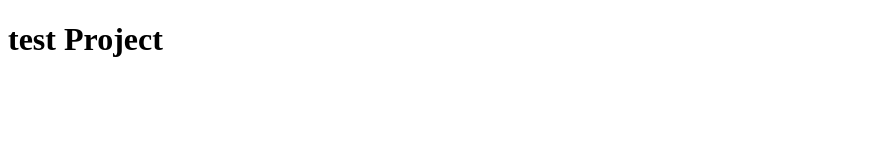
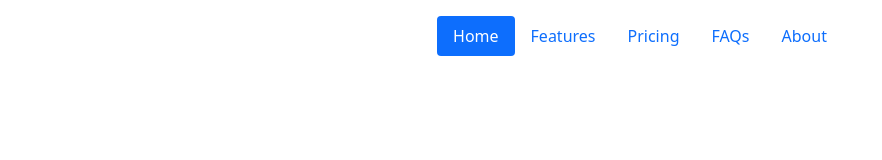
Before and after one commit to chalithalaksahan/Testing, a plain HTML site: page index.html in a window 1280 px wide. Shown: the whole page, without its empty margins (0-882 px from the left). Drawn offline with nearby package versions, Linux system fonts and the light colour scheme.

Commit message:
add Navbar

```diff
--- a/index.html
+++ b/index.html
@@ -1,11 +1,31 @@
 <!DOCTYPE html>
 <html lang="en">
+
 <head>
     <meta charset="UTF-8">
     <meta name="viewport" content="width=device-width, initial-scale=1.0">
     <title>Document</title>
+    <link href="https://cdn.jsdelivr.net/npm/bootstrap@5.0.2/dist/css/bootstrap.min.css" rel="stylesheet"
+        integrity="sha384-EVSTQN3/azprG1Anm3QDgpJLIm9Nao0Yz1ztcQTwFspd3yD65VohhpuuCOmLASjC" crossorigin="anonymous">
 </head>
+
 <body>
-    <h1>test Project</h1>
+    <!-- Navbar -->
+    <div class="container">
+    <header class="d-flex justify-content-center py-3">
+      <ul class="nav nav-pills">
+        <li class="nav-item"><a href="#" class="nav-link active" aria-current="page">Home</a></li>
+        <li class="nav-item"><a href="#" class="nav-link">Features</a></li>
+        <li class="nav-item"><a href="#" class="nav-link">Pricing</a></li>
+        <li class="nav-item"><a href="#" class="nav-link">FAQs</a></li>
+        <li class="nav-item"><a href="#" class="nav-link">About</a></li>
+      </ul>
+    </header>
+    </div>
+
+    <script src="https://cdn.jsdelivr.net/npm/bootstrap@5.0.2/dist/js/bootstrap.bundle.min.js"
+        integrity="sha384-MrcW6ZMFYlzcLA8Nl+NtUVF0sA7MsXsP1UyJoMp4YLEuNSfAP+JcXn/tWtIaxVXM"
+        crossorigin="anonymous"></script>
 </body>
+
 </html>
```
